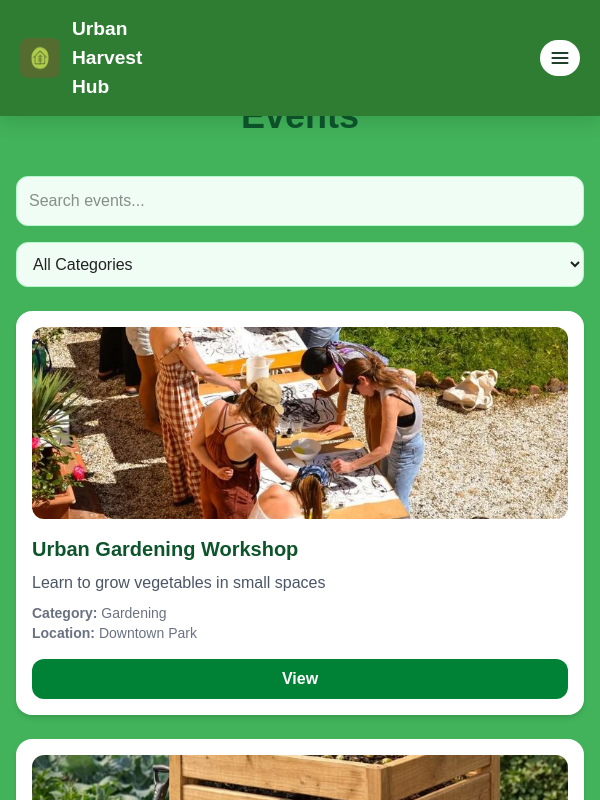
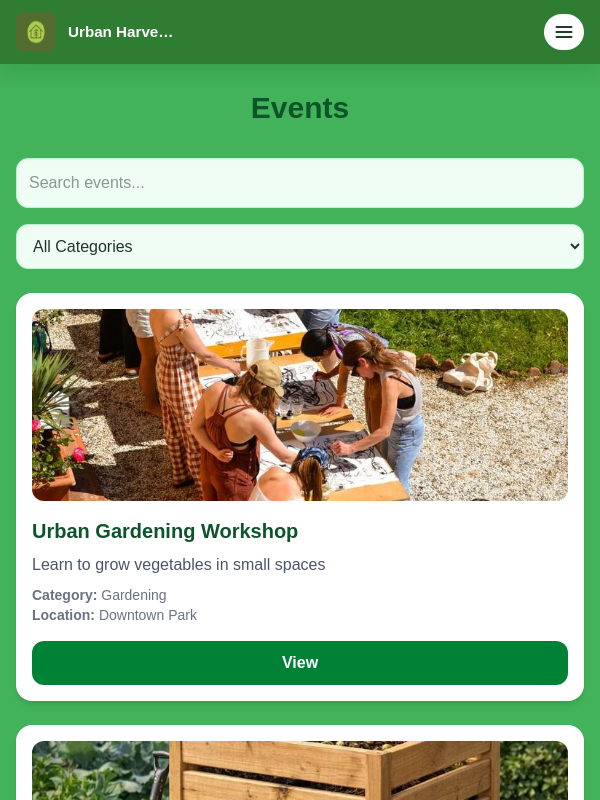
Before and after one commit to Chamodi2004/Urban_Harvest_PWA, a React (Vite) app in the folder frontend/: page /events in a window 600 px wide. Shown: the top 800 px of the page. Built offline with nearby package versions, Linux system fonts and the light colour scheme; no server answers.

Commit message:
mobile responsiveness fix

```diff
--- a/frontend/index.html
+++ b/frontend/index.html
@@ -4,9 +4,11 @@
     <meta charset="UTF-8" />
     <link rel="icon" type="image/jpeg" href="/favicon.jpg" />
     <meta name="viewport" content="width=device-width, initial-scale=1.0, viewport-fit=cover" />
+    <meta name="mobile-web-app-capable" content="yes" />
     <meta name="apple-mobile-web-app-capable" content="yes" />
     <meta name="apple-mobile-web-app-status-bar-style" content="black-translucent" />
     <meta name="apple-mobile-web-app-title" content="Urban Harvest Hub" />
+    <meta name="theme-color" content="#2e7d32" />
     <title>Urban Harvest Hub</title>
   </head>
   <body>
--- a/frontend/public/offline.html
+++ b/frontend/public/offline.html
@@ -1,15 +1,32 @@
 <!DOCTYPE html>
-<html>
+<html lang="en">
+<head>
+  <meta charset="UTF-8" />
+  <meta name="viewport" content="width=device-width, initial-scale=1.0, viewport-fit=cover" />
+  <meta name="mobile-web-app-capable" content="yes" />
+  <meta name="theme-color" content="#2e7d32" />
+  <title>Offline - Urban Harvest Hub</title>
+  <style>
+    * { box-sizing: border-box; margin: 0; padding: 0; }
+    body {
+      min-height: 100dvh;
+      display: flex;
+      align-items: center;
+      justify-content: center;
+      padding: 24px;
+      font-family: Arial, sans-serif;
+      background: #e5f7ed;
+      color: #11492e;
+      text-align: center;
+    }
+    h1 { font-size: clamp(1.5rem, 5vw, 2rem); margin-bottom: 12px; }
+    p { font-size: 1rem; line-height: 1.6; max-width: 28rem; }
+  </style>
+</head>
 <body>
-
-<h1>
-You are offline
-</h1>
-
-<p>
-Urban Harvest Hub
-works offline.
-</p>
-
+  <div>
+    <h1>You are offline</h1>
+    <p>Urban Harvest Hub works offline. Reconnect to load the latest events and products.</p>
+  </div>
 </body>
 </html>
--- a/frontend/src/components/Navbar.jsx
+++ b/frontend/src/components/Navbar.jsx
@@ -23,6 +23,24 @@ function Navbar() {
       document.body.classList.remove("dark");
     }
   }, [darkMode]);
+
+  useEffect(() => {
+    document.body.style.overflow = menuOpen ? "hidden" : "";
+    return () => {
+      document.body.style.overflow = "";
+    };
+  }, [menuOpen]);
+
+  useEffect(() => {
+    const handleResize = () => {
+      if (window.innerWidth > 768) {
+        setMenuOpen(false);
+      }
+    };
+
+    window.addEventListener("resize", handleResize);
+    return () => window.removeEventListener("resize", handleResize);
+  }, []);
 
   const toggleTheme = () => {
     const nextDark = !darkMode;
--- a/frontend/src/index.css
+++ b/frontend/src/index.css
@@ -10,15 +10,36 @@
     box-sizing: border-box;
   }
 
+  html {
+    -webkit-text-size-adjust: 100%;
+    text-size-adjust: 100%;
+  }
+
+  html,
+  body,
+  #root {
+    min-height: 100%;
+    overflow-x: hidden;
+  }
+
   body {
     font-family: Arial, sans-serif;
     background: #42b35a;
     color: #222;
+    padding-left: env(safe-area-inset-left, 0px);
+    padding-right: env(safe-area-inset-right, 0px);
   }
 
   body.dark {
     background: #121212;
     color: white;
+  }
+
+  img,
+  video,
+  svg {
+    max-width: 100%;
+    height: auto;
   }
 }
 
@@ -44,10 +65,18 @@
     color: #84d8a8;
   }
 
-  .page {
+  .page,
+  .page-content {
     max-width: 1180px;
     margin: 0 auto;
-    padding: 102px 24px 60px;
+    padding: calc(102px + env(safe-area-inset-top, 0px)) 24px calc(60px + env(safe-area-inset-bottom, 0px));
+    width: 100%;
+  }
+
+  .page-content {
+    max-width: 1060px;
+    padding-left: max(16px, env(safe-area-inset-left, 0px));
+    padding-right: max(16px, env(safe-area-inset-right, 0px));
   }
 
   .layout-center {
@@ -227,10 +256,13 @@
   }
 
   .container {
-    padding: 24px 20px;
-    padding-top: 100px;
+    padding: 24px max(20px, env(safe-area-inset-left, 0px));
+    padding-top: calc(100px + env(safe-area-inset-top, 0px));
+    padding-bottom: calc(24px + env(safe-area-inset-bottom, 0px));
+    padding-right: max(20px, env(safe-area-inset-right, 0px));
     max-width: 1060px;
     margin: 0 auto;
+    width: 100%;
   }
 
   .center-page {
@@ -247,7 +279,10 @@
   }
 
   .container input,
-  .container select {
+  .container select,
+  .page-content input,
+  .page-content select,
+  .page-content textarea {
     width: 100%;
     max-width: 100%;
     display: block;
@@ -257,6 +292,7 @@
     margin-bottom: 20px;
     color: #1f3626;
     background: #f7faf7;
+    font-size: 16px;
   }
 
   .cards-grid {
@@ -373,10 +409,13 @@
   .navbar {
     background: #2e7d32;
     color: white;
-    padding: 15px 20px;
+    padding: 12px max(16px, env(safe-area-inset-left, 0px));
+    padding-top: calc(12px + env(safe-area-inset-top, 0px));
+    padding-right: max(16px, env(safe-area-inset-right, 0px));
     display: flex;
     justify-content: space-between;
     align-items: center;
+    gap: 12px;
     position: fixed;
     top: 0;
     left: 0;
@@ -394,8 +433,16 @@
     display: flex;
     align-items: center;
     gap: 12px;
-    font-size: 1.2rem;
+    font-size: clamp(0.95rem, 2.5vw, 1.2rem);
     font-weight: bold;
+    min-width: 0;
+    flex-shrink: 1;
+  }
+
+  .logo span {
+    overflow: hidden;
+    text-overflow: ellipsis;
+    white-space: nowrap;
   }
 
   .logo-img {
@@ -490,11 +537,16 @@
     gap: 20px;
     flex: 1;
     justify-content: center;
+    min-width: 0;
   }
 
-  .nav-links a {
+  .nav-links a,
+  .nav-links button {
     color: white;
     text-decoration: none;
+    min-height: 44px;
+    display: inline-flex;
+    align-items: center;
   }
 
   .mobile-controls {
@@ -633,6 +685,38 @@
     color: rgba(255, 255, 255, 0.72);
     font-size: 0.95rem;
   }
+
+  .event-actions {
+    display: flex;
+    flex-wrap: wrap;
+    gap: 12px;
+    margin-top: auto;
+  }
+
+  .event-actions > * {
+    min-height: 44px;
+    flex: 1 1 120px;
+  }
+
+  .detail-card {
+    background: #ffffff;
+    border-radius: 24px;
+    padding: 24px;
+    box-shadow: 0 10px 30px rgba(45, 84, 45, 0.1);
+  }
+
+  .detail-card img {
+    width: 100%;
+    max-height: 420px;
+    object-fit: cover;
+    border-radius: 16px;
+    margin-bottom: 20px;
+  }
+
+  body.dark .detail-card {
+    background: #1f1f1f;
+    color: white;
+  }
 }
 
 /* =========================
@@ -641,9 +725,12 @@
 @media (max-width: 980px) {
   .hero-section,
   .about-section,
-  .support-row,
+  .support-row {
+    grid-template-columns: 1fr;
+  }
+
   .home-features {
-    grid-template-columns: 1fr;
+    grid-template-columns: repeat(2, minmax(0, 1fr));
   }
 
   .hero-section,
@@ -654,6 +741,10 @@
   .hero-copy h1 {
     font-size: 2.6rem;
   }
+
+  .nav-links {
+    gap: 14px;
+  }
 }
 
 @media (max-width: 768px) {
@@ -663,8 +754,10 @@
     padding-right: 16px;
   }
 
-  .page {
-    padding: 90px 16px 40px;
+  .page,
+  .page-content {
+    padding: calc(90px + env(safe-area-inset-top, 0px)) max(16px, env(safe-area-inset-left, 0px)) calc(40px + env(safe-area-inset-bottom, 0px));
+    padding-right: max(16px, env(safe-area-inset-right, 0px));
   }
 
   .navbar > .nav-right,
@@ -704,16 +797,27 @@
   .nav-links {
     display: none;
     position: absolute;
-    top: 72px;
+    top: calc(64px + env(safe-area-inset-top, 0px));
     left: 0;
     width: 100%;
     background: #2e7d32;
     flex-direction: column;
-    padding: 20px;
+    align-items: stretch;
+    padding: 20px max(20px, env(safe-area-inset-left, 0px)) calc(20px + env(safe-area-inset-bottom, 0px));
+    max-height: calc(100dvh - 64px - env(safe-area-inset-top, 0px));
+    overflow-y: auto;
+    -webkit-overflow-scrolling: touch;
+    box-shadow: 0 12px 24px rgba(0, 0, 0, 0.15);
   }
 
   .nav-links.active {
     display: flex;
+  }
+
+  .nav-links a,
+  .nav-links button {
+    padding: 10px 0;
+    width: 100%;
   }
 
   .hero-section,
@@ -743,7 +847,15 @@
   }
 
   .logo {
-    max-width: 160px;
+    max-width: min(160px, 42vw);
+  }
+
+  .logo span {
+    display: none;
+  }
+
+  .footer-brand h2 {
+    font-size: 1.6rem;
   }
 
   .footer-inner {
@@ -775,4 +887,41 @@
   .hero-cta {
     flex-direction: column;
   }
+
+  .hero-cta .primary-btn,
+  .hero-cta .secondary-btn {
+    width: 100%;
+    text-align: center;
+    justify-content: center;
+  }
+
+  .home-features {
+    grid-template-columns: 1fr;
+  }
+
+  .cards-grid {
+    grid-template-columns: 1fr;
+  }
+
+  .center-page {
+    min-height: calc(100dvh - 80px);
+    padding-left: 16px;
+    padding-right: 16px;
+  }
+
+  .event-actions > * {
+    flex: 1 1 100%;
+  }
 }
+
+@media (min-width: 481px) and (max-width: 768px) {
+  .logo span {
+    display: inline;
+  }
+}
+
+@media (min-width: 1024px) {
+  .home-features {
+    grid-template-columns: repeat(3, minmax(220px, 1fr));
+  }
+}
--- a/frontend/src/pages/Events.jsx
+++ b/frontend/src/pages/Events.jsx
@@ -137,7 +137,7 @@ function Events() {
 
   if (loading) {
     return (
-      <div className="max-w-5xl mx-auto pt-24 px-4">
+      <div className="page-content">
         <h2 className="text-xl font-semibold text-green-900">
           Loading events...
         </h2>
@@ -146,10 +146,10 @@ function Events() {
   }
 
   return (
-    <div className="max-w-5xl mx-auto pt-24 px-4 pb-10">
+    <div className="page-content">
 
       {/* TITLE */}
-      <h1 className="text-4xl md:text-5xl font-extrabold text-center text-green-900 mb-10">
+      <h1 className="text-3xl sm:text-4xl md:text-5xl font-extrabold text-center text-green-900 mb-8 sm:mb-10">
         Events
       </h1>
 
@@ -161,7 +161,7 @@ function Events() {
               setShowForm(!showForm);
               setEditingId(null);
             }}
-            className="px-6 py-3 bg-green-700 text-white font-bold rounded-full hover:bg-green-800 transition"
+            className="px-6 py-3 min-h-11 bg-green-700 text-white font-bold rounded-full hover:bg-green-800 transition"
           >
             {showForm ? "Cancel" : "Add New Event"}
           </button>
@@ -255,7 +255,7 @@ function Events() {
       </select>
 
       {/* CARDS */}
-      <div className="grid gap-6 grid-cols-1 md:grid-cols-2">
+      <div className="grid gap-6 grid-cols-1 sm:grid-cols-2">
         {filteredEvents.map((event) => (
           <div
             key={event._id}
@@ -281,10 +281,10 @@ function Events() {
               <b>Location:</b> {event.location}
             </p>
 
-            <div className="flex gap-3 mt-auto">
+            <div className="event-actions">
               <Link
                 to={`/events/${event._id}`}
-                className="flex-1 text-center bg-green-700 text-white py-2 rounded-xl font-semibold hover:bg-green-800"
+                className="text-center bg-green-700 text-white py-2.5 px-4 rounded-xl font-semibold hover:bg-green-800 inline-flex items-center justify-center"
               >
                 View
               </Link>
@@ -293,14 +293,14 @@ function Events() {
                 <>
                   <button
                     onClick={() => handleEdit(event)}
-                    className="px-4 py-2 bg-yellow-500 text-white rounded-xl"
+                    className="px-4 py-2.5 bg-yellow-500 text-white rounded-xl font-semibold"
                   >
                     Edit
                   </button>
 
                   <button
                     onClick={() => handleDelete(event._id)}
-                    className="px-4 py-2 bg-red-600 text-white rounded-xl"
+                    className="px-4 py-2.5 bg-red-600 text-white rounded-xl font-semibold"
                   >
                     Delete
                   </button>
```
Also changed, not shown: frontend/src/pages/EventDetails.jsx (+10 -10 lines).
